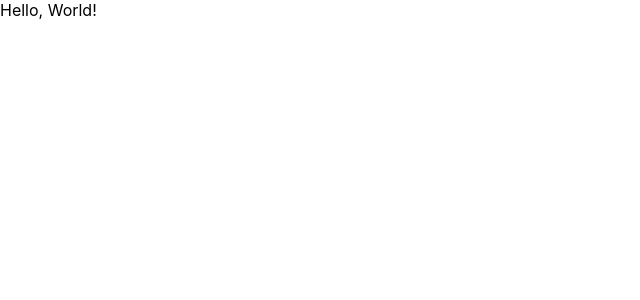
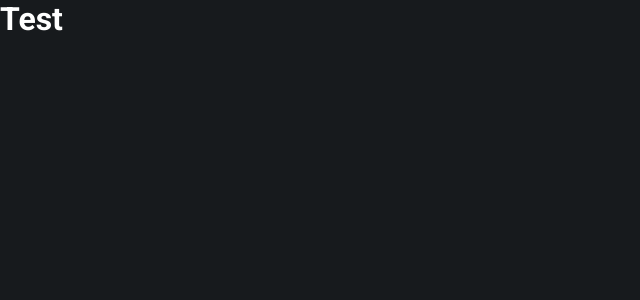
Before and after one commit to michalwachowicz/cv-application, a React (Create React App) app: page / in a window 1280 px wide. Shown: the top 300 px of the page, without its empty margins (0-640 px from the left). Built offline with nearby package versions, Linux system fonts and the light colour scheme.

Commit message:
Add base styles and create themes

```diff
--- a/public/index.html
+++ b/public/index.html
@@ -15,6 +15,10 @@
       user's mobile device or desktop. See https://developers.google.com/web/fundamentals/web-app-manifest/
     -->
     <link rel="manifest" href="%PUBLIC_URL%/manifest.json" />
+
+    <link rel="preconnect" href="https://fonts.googleapis.com">
+    <link rel="preconnect" href="https://fonts.gstatic.com" crossorigin>
+    <link href="https://fonts.googleapis.com/css2?family=Roboto:wght@300;400;700;900&display=swap" rel="stylesheet">
     <!--
       Notice the use of %PUBLIC_URL% in the tags above.
       It will be replaced with the URL of the `public` folder during the build.
--- a/src/components/App.jsx
+++ b/src/components/App.jsx
@@ -1,7 +1,37 @@
-import React from 'react';
+import React, { useEffect, useState } from 'react';
+import { ThemeProvider } from 'styled-components';
+import { GlobalStyles, lightTheme, darkTheme } from '../themes';
+import Navigation from './Navigation';
 
 function App() {
-  return <div>Hello, World!</div>;
+  const [theme, setTheme] = useState('dark');
+
+  const toggleTheme = () => {
+    const updatedTheme = theme === 'dark' ? 'light' : 'dark';
+
+    setTheme(updatedTheme);
+    localStorage.setItem('theme', updatedTheme);
+  };
+
+  useEffect(() => {
+    const savedTheme = localStorage.getItem('theme');
+
+    if (savedTheme && ['dark', 'light'].includes(savedTheme)) {
+      setTheme(savedTheme);
+    } else {
+      setTheme('dark');
+      localStorage.setItem('theme', 'dark');
+    }
+  }, []);
+
+  return (
+    <ThemeProvider theme={theme === 'dark' ? darkTheme : lightTheme}>
+      <>
+        <Navigation />
+        <GlobalStyles />
+      </>
+    </ThemeProvider>
+  );
 }
 
 export default App;
--- /dev/null
+++ b/src/components/Navigation.jsx
@@ -0,0 +1,7 @@
+import React from 'react';
+
+function Navigation() {
+  return <h1>Test</h1>;
+}
+
+export default Navigation;
--- a/src/index.jsx
+++ b/src/index.jsx
@@ -1,6 +1,5 @@
 import React from 'react';
 import ReactDOM from 'react-dom';
-import './styles/index.css';
 import App from './components/App';
 import reportWebVitals from './reportWebVitals';
 
--- a/src/styles/index.css
+++ /dev/null
@@ -1,13 +0,0 @@
-body {
-  margin: 0;
-  font-family: -apple-system, BlinkMacSystemFont, 'Segoe UI', 'Roboto', 'Oxygen',
-    'Ubuntu', 'Cantarell', 'Fira Sans', 'Droid Sans', 'Helvetica Neue',
-    sans-serif;
-  -webkit-font-smoothing: antialiased;
-  -moz-osx-font-smoothing: grayscale;
-}
-
-code {
-  font-family: source-code-pro, Menlo, Monaco, Consolas, 'Courier New',
-    monospace;
-}
--- /dev/null
+++ b/src/themes.js
@@ -0,0 +1,28 @@
+import { createGlobalStyle } from 'styled-components';
+
+const GlobalStyles = createGlobalStyle`
+  body {
+    background-color: ${({ theme }) => theme.body};
+    color: ${({ theme }) => theme.textColor};
+    font-family: 'Roboto', sans-serif;
+    transition: background-color 0.2s ease, color 0.2s ease;
+  }
+
+  * {
+    margin: 0;
+    padding: 0;
+    box-sizing: border-box;
+  }
+`;
+
+const lightTheme = {
+  body: '#E9ECEF',
+  textColor: '#212529',
+};
+
+const darkTheme = {
+  body: '#171A1D',
+  textColor: '#fff',
+};
+
+export { GlobalStyles, lightTheme, darkTheme };
```
